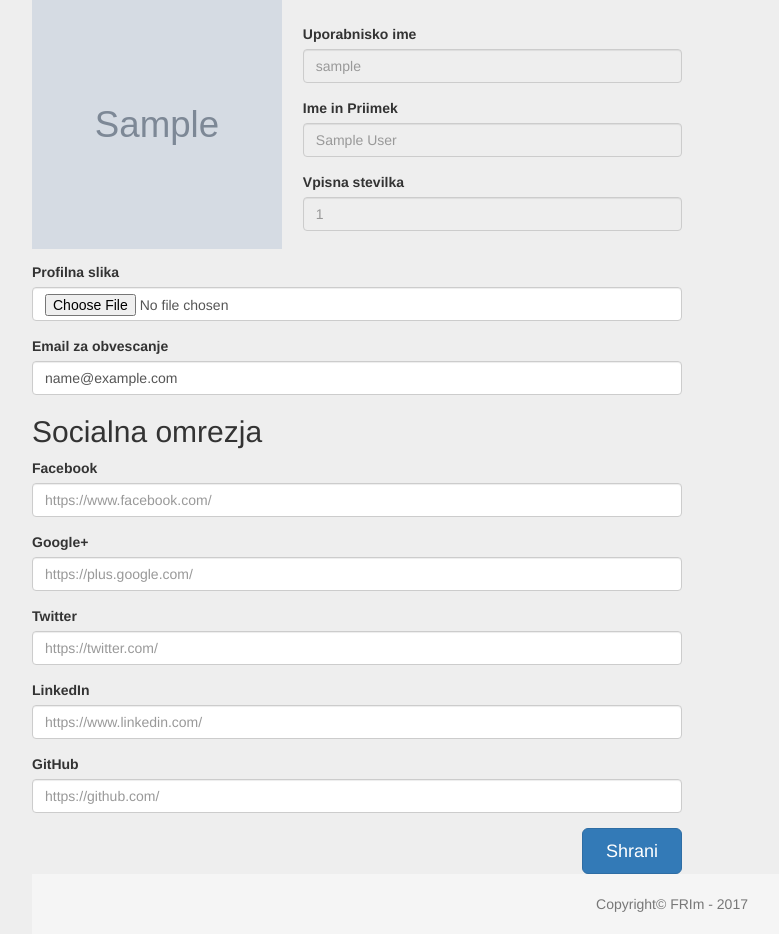
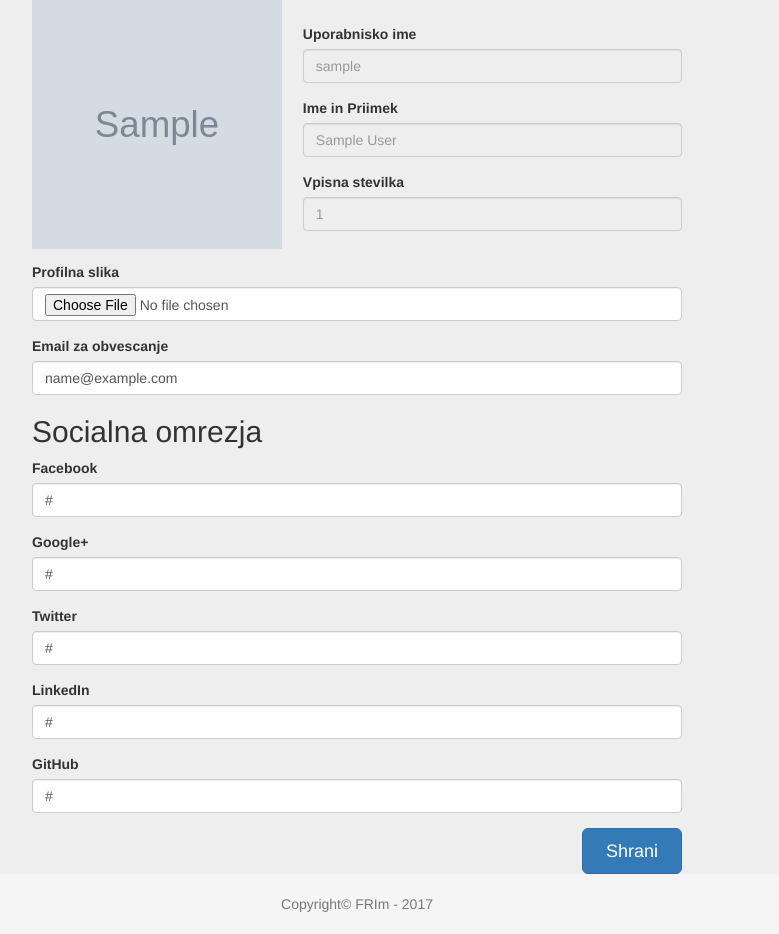
Before and after one commit to marlic1337/FRIm, a Django app: page /user/settings in a window 1280 px wide; the page is wider, and only the part inside the window is pictured. Shown: the part 71-1005 px from the top of that part, without its empty margins (283-1062 px from the left). Run offline with Django 3.2, Linux system fonts and the light colour scheme; a user stored in the database is signed in; tables that the repository leaves empty hold one stand-in row (values such as "Sample post"); grey boxes marked "Sample" are stand-in pictures; parts of the project's set-up code (start-up, migrations or seed data) failed here and were passed over; some libraries are stand-ins or nearby versions.

Commit message:
added user change settings functionality

```diff
--- a/FRIm/urls.py
+++ b/FRIm/urls.py
@@ -27,4 +27,4 @@ urlpatterns = [
     url(r'^classes/', include('classes.urls')),
     url(r'^forum/', include('forum.urls')),
     url(r'^market/', include('market.urls')),
-] + static(settings.STATIC_URL, document_root=settings.STATIC_ROOT)
+] + static(settings.STATIC_URL, document_root=settings.STATIC_ROOT) + static(settings.MEDIA_URL, document_root=settings.MEDIA_ROOT)
--- a/User/forms.py
+++ b/User/forms.py
@@ -1,12 +1,12 @@
 from django import forms
 
 class ChangeUserSettings(forms.Form):
-    email = forms.CharField(label='Email za obvescanje', max_length=50)
-    img = forms.ImageField()
+    email = forms.CharField(label='Email za obvescanje', max_length=50, required=False)
+    logo = forms.ImageField(required=False)
 
     # social networks urls
-    url_facebook = forms.CharField(max_length=64)
-    url_googleplus = forms.CharField(max_length=64)
-    url_twitter = forms.CharField(max_length=64)
-    url_linkedin = forms.CharField(max_length=64)
-    url_github = forms.CharField(max_length=64)
+    url_facebook = forms.CharField(max_length=64, required=False)
+    url_googleplus = forms.CharField(max_length=64, required=False)
+    url_twitter = forms.CharField(max_length=64, required=False)
+    url_linkedin = forms.CharField(max_length=64, required=False)
+    url_github = forms.CharField(max_length=64, required=False)
--- a/User/models.py
+++ b/User/models.py
@@ -10,8 +10,8 @@ class CustomUser(AbstractUser):
 
     REQUIRED_FIELDS = ['email', 'studentId']
 
-    logo = models.ImageField(upload_to='static/profile_pic', width_field='logo_width', height_field='logo_height', null=True,
-                             blank=True)
+    logo = models.ImageField(upload_to='profile_pic', width_field='logo_width', height_field='logo_height', null=True,
+                             blank=True, default='profile_pic/default_user.png')
     logo_width = models.PositiveIntegerField(null=True)
     logo_height = models.PositiveIntegerField(null=True)
 
--- a/User/views.py
+++ b/User/views.py
@@ -1,6 +1,10 @@
 from django.contrib.auth.decorators import login_required
+from django.http import HttpResponseRedirect
 from django.shortcuts import render
+from django.core import validators
 from .forms import *
+from models import CustomUser as MyUser
+from models import SocialNetworks as sn
 
 # Create your views here.
 
@@ -9,7 +13,55 @@ def changeUserSettings(request):
     if not request.method == 'POST':
         form = ChangeUserSettings()
         title = 'Uporabniske nastavitve - ' + str(request.user.username)
-        if request.user.email is 'emtpy@email.com':
-            return render(request, 'User/user_settings.html', {'form': form, 'title': title, 'notificationsEmail': ''})
-        else:
-            return render(request, 'User/user_settings.html', {'form': form, 'title': title, 'notificationsEmail': str(request.user.email)})
+        #if request.user.email is 'emtpy@email.com':
+            #return render(request, 'User/user_settings.html', {'form': form, 'title': title, 'notificationsEmail': ''})
+        #else:
+        return render(request, 'User/user_settings.html', {'form': form, 'title': title, 'notificationsEmail': str(request.user.email)})
+
+    form = ChangeUserSettings(request.POST, request.FILES)
+
+    try:
+        if not form.is_valid():
+            return HttpResponseRedirect('/user/settings')
+    except:
+        return HttpResponseRedirect('/user/settings')
+
+    currUser = MyUser.objects.get(username=request.user.username)
+    mail = request.POST['email']
+
+    if mail is u'' or u'@' in mail:
+        currUser.email = mail
+
+    soc_net = sn(user=request.user)
+    url_facebook = request.POST['url_facebook']
+    url_googleplus = request.POST['url_googleplus']
+    url_twitter = request.POST['url_twitter']
+    url_linkedin = request.POST['url_linkedin']
+    url_github = request.POST['url_github']
+
+    if 'facebook.com' in str(url_facebook) and ' ' not in str(url_facebook):
+        soc_net.url_facebook = url_facebook
+
+    if 'plus.google.com' in str(url_googleplus) and ' ' not in str(url_googleplus):
+        soc_net.url_googleplus = url_googleplus
+
+    if 'twitter.com' in str(url_twitter) and ' ' not in str(url_twitter):
+        soc_net.url_twitter = url_twitter
+
+    if 'linkedin.com' in str(url_linkedin) and ' ' not in str(url_linkedin):
+        soc_net.url_linkedin = url_linkedin
+
+    if 'github.com' in str(url_github) and ' ' not in str(url_github):
+        soc_net.url_github = url_github
+
+    soc_net.save()
+    try:
+        pic = request.FILES['logo']
+        if pic is not None and 'image/' in pic.content_type:
+            currUser.logo = pic
+    except:
+        pass
+
+    currUser.save()
+
+    return HttpResponseRedirect('/user/settings')
--- a/templates/User/user_settings.html
+++ b/templates/User/user_settings.html
@@ -6,30 +6,29 @@
   <div style="overflow: auto; position: relative; padding: 0px">
 
     <div class="col-lg-5 col-md-5 col-sm-5 col-xs-12" style="padding: 0px">
-      <img src="{{ user.logo }}" height="250px" width="250px">
+      <img src="{{ user.logo.url }}" height="250px" width="250px">
     </div>
 
     <div class="col-lg-7 col-md-7 col-sm-7 col-xs-12" style="padding: 0px; margin-top: 25px;">
       <div class="form-group">
-        <label for="id_username">Uporabnisko ime</label>
-        <input type="text" id="id_username" class="form-control" placeholder="{{ user.username }}" disabled>
+        <label>Uporabnisko ime</label>
+        <input type="text" class="form-control" placeholder="{{ user.username }}" disabled>
       </div>
       <div class="form-group">
-        <label for="id_name">Ime in Priimek</label>
-        <input type="text" id="id_name" class="form-control" placeholder="{{ user.first_name }} {{ user.last_name }}" disabled>
+        <label>Ime in Priimek</label>
+        <input type="text" class="form-control" placeholder="{{ user.first_name }} {{ user.last_name }}" disabled>
       </div>
       <div class="form-group">
-        <label for="id_studentid">Vpisna stevilka</label>
-        <input type="text" id="id_studentid" class="form-control" placeholder="{{ user.studentId }}" disabled>
+        <label>Vpisna stevilka</label>
+        <input type="text" class="form-control" placeholder="{{ user.studentId }}" disabled>
       </div>
     </div>
 
   </div>
-    <div>
   <div style="padding-top: 2%">
   <div class="form-group">
     <label for="id_logo">Profilna slika</label>
-    <input type="file" class="form-control" id="id_logo">
+    <input type="file" class="form-control" id="id_logo" name="logo">
   </div>
   <div class="form-group">
     <label for="id_email">Email za obvescanje</label>
@@ -38,57 +37,25 @@
   <h2 style="">Socialna omrezja</h2>
   <div class="form-group">
     <label for="id_url_facebook">Facebook</label>
-    <input type="text" class="form-control" id="id_url_facebook" maxlength="64" name="url_facebook" placeholder="https://www.facebook.com/">
+    <input type="text" class="form-control" id="id_url_facebook" maxlength="64" name="url_facebook" placeholder="https://www.facebook.com/" value="{{ user.socialnetworks.url_facebook }}">
   </div>
   <div class="form-group">
     <label for="id_url_googleplus">Google+</label>
-    <input type="text" class="form-control" id="id_url_googleplus" maxlength="64" name="url_googleplus" placeholder="https://plus.google.com/">
+    <input type="text" class="form-control" id="id_url_googleplus" maxlength="64" name="url_googleplus" placeholder="https://plus.google.com/" value="{{ user.socialnetworks.url_googleplus }}">
   </div>
   <div class="form-group">
     <label for="id_url_twitter">Twitter</label>
-    <input type="text" class="form-control" id="id_url_twitter" maxlength="64" name="url_twitter" placeholder="https://twitter.com/">
+    <input type="text" class="form-control" id="id_url_twitter" maxlength="64" name="url_twitter" placeholder="https://twitter.com/" value="{{ user.socialnetworks.url_twitter }}">
   </div>
   <div class="form-group">
     <label for="id_url_linkedin">LinkedIn</label>
-    <input type="text" class="form-control" id="id_url_linkedin" maxlength="64" name="url_linkedin" placeholder="https://www.linkedin.com/">
+    <input type="text" class="form-control" id="id_url_linkedin" maxlength="64" name="url_linkedin" placeholder="https://www.linkedin.com/" value="{{ user.socialnetworks.url_linkedin }}">
   </div>
   <div class="form-group">
     <label for="id_url_github">GitHub</label>
-    <input type="text" class="form-control" id="id_url_github" maxlength="64" name="url_github" placeholder="https://github.com/">
+    <input type="text" class="form-control" id="id_url_github" maxlength="64" name="url_github" placeholder="https://github.com/" value="{{ user.socialnetworks.url_github }}">
   </div>
   <button class="btn btn-lg btn-primary btn-block" type="submit" style="float: right; width: 100px;">Shrani</button>
   </div>
 </form>
 {% endblock %}
-
-
-
-
-
-
-<!DOCTYPE html>
-<html>
-    <head>
-        <meta charset="utf-8">
-        <title>Uporabniske nastavitve - {{ user.username }}</title>
-    </head>
-    <body>
-        <a href="">Nazaj na seznam</a>
-        <form action="" method="post" enctype="multipart/form-data">
-            {% csrf_token %}
-            <p>Prenesi datoteko:</p>
-            <p>{{ form.non_field_errors }}</p>
-            <p>Ime
-                {{ form.email }}
-                {{ form.url_facebook }}
-                {{ form.url_googleplus }}
-                {{ form.url_twitter }}
-                {{ form.url_linkedin }}
-                {{ form.url_github }}
-                {{ form.reset_user_data }}
-                {{ form.reset_user_data }}
-            </p>
-            <p><input type="submit" value="Prenesi" /></p>
-        </form>
-    </body>
-</html>
```
